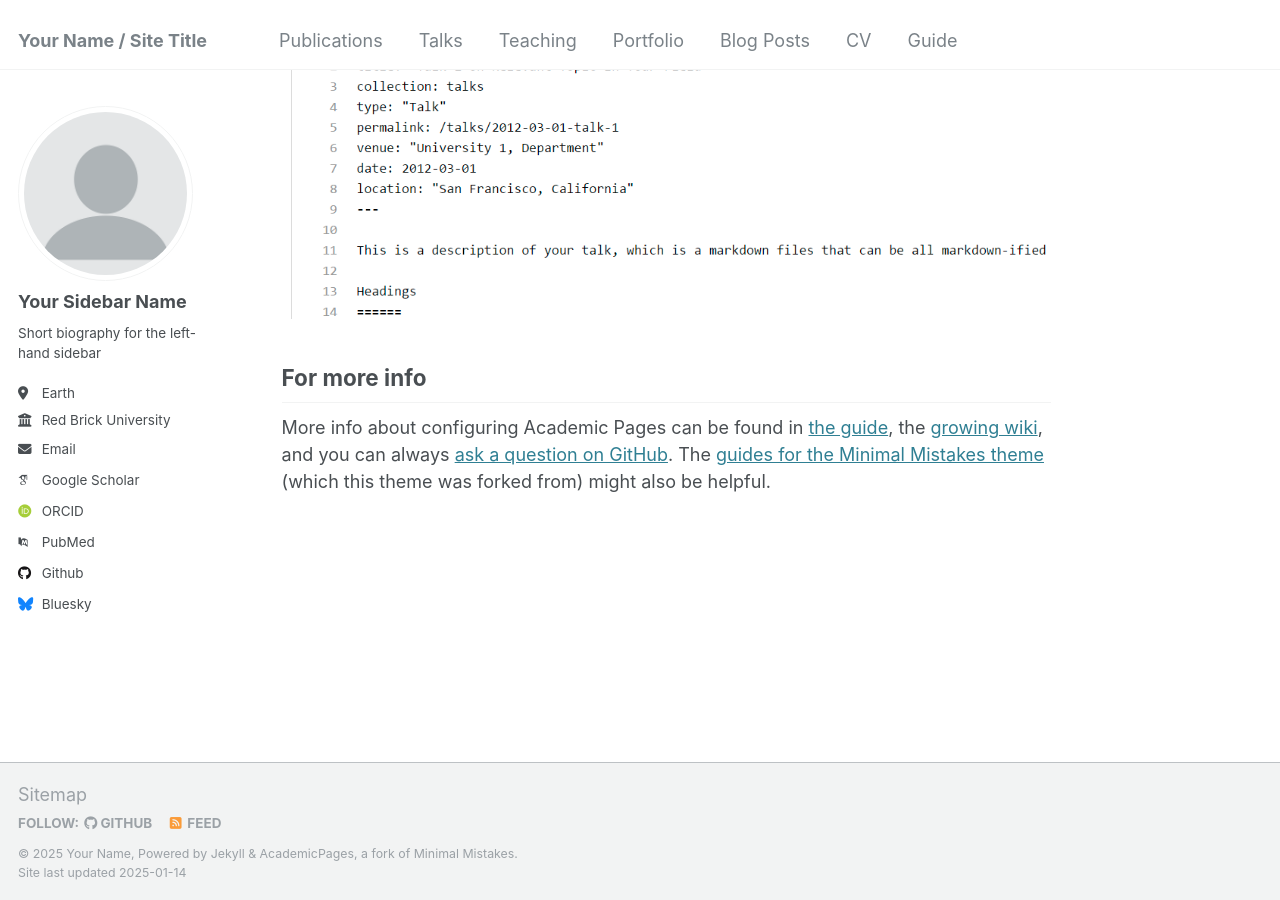
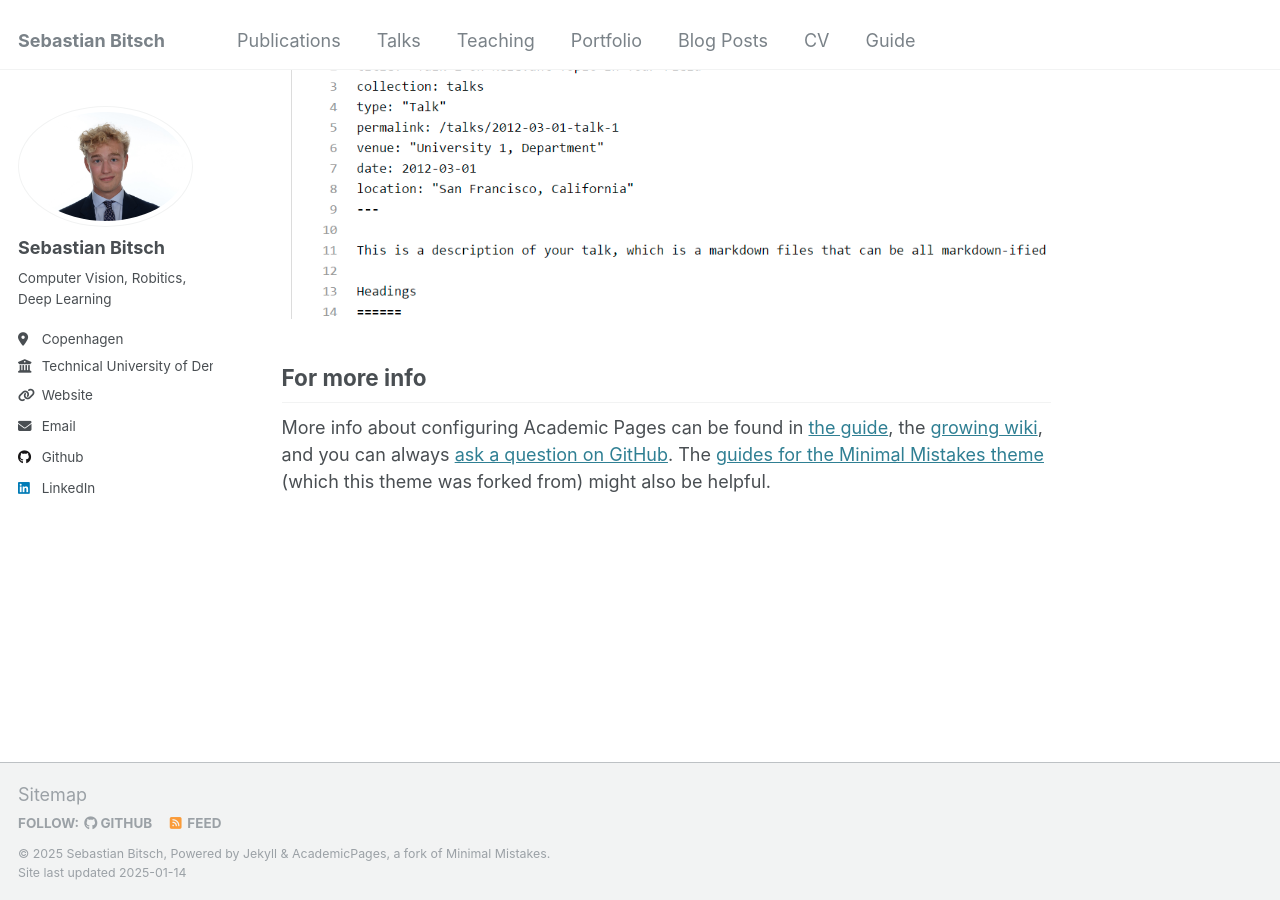
Before and after one commit to SebastianBitsch/sebastianbitsch.github.io, a Jekyll site: the page built from _pages/about.md, in a window 1280 px wide and 900 px high, scrolled down 2643 px. Built offline with Jekyll 4.4.1, drawn with Linux system fonts in a browser that asks for light colours; some web fonts are replaced.

Commit message:
update basics

```diff
--- a/_config.yml
+++ b/_config.yml
@@ -8,13 +8,13 @@
 
 # Basic Site Settings
 locale                   : "en-US"
-title                    : "Your Name / Site Title"
+title                    : "Sebastian Bitsch"
 title_separator          : "-"
-name                     : &name "Your Name"
+name                     : &name "Sebastian Bitsch"
 description              : &description "personal description"
-url                      : https://academicpages.github.io # the base hostname & protocol for your site e.g. "https://[your GitHub username].github.io"
+url                      : https://sebastianbitsch.github.io # the base hostname & protocol for your site e.g. "https://[your GitHub username].github.io"
 baseurl                  : "" # the subpath of your site, e.g. "/blog"
-repository               : "academicpages/academicpages.github.io"
+repository               : "sebastianbitsch/sebastianbitsch.github.io"
 
 # Site Author - The following control what appear as part of the author content on the side bar.
 #               If a field is blank the icon and link will not appear, otherwise it will be shown.
@@ -22,21 +22,21 @@ repository               : "academicpages/academicpages.github.io"
 author:
   # Biographic information
   avatar           : "profile.png"
-  name             : "Your Sidebar Name"
+  name             : "Sebastian Bitsch"
   pronouns         : # example: "she/her"
-  bio              : "Short biography for the left-hand sidebar"
-  location         : "Earth"
-  employer         : "Red Brick University"
-  uri              : # URL
-  email            : "none@example.org"
+  bio              : "Computer Vision, Robitics, Deep Learning"
+  location         : "Copenhagen"
+  employer         : "Technical University of Denmark (DTU)"
+  uri              : "http://dtu.dk"
+  email            : "sebastianbitsch@protonmail.com"
 
   # Academic websites
   arxiv            : # URL - Update with the correct link to your profile
-  googlescholar    : "https://scholar.google.com/citations?user=PS_CX0AAAAAJ"
+  googlescholar    : # "https://scholar.google.com/citations?user=PS_CX0AAAAAJ"
   impactstory      : # URL
-  orcid            : "http://orcid.org/yourorcidurl"
+  orcid            : # "http://orcid.org/yourorcidurl"
   semantic         : # URL
-  pubmed           : "https://www.ncbi.nlm.nih.gov/pubmed/?term=john+snow"
+  pubmed           : # "https://www.ncbi.nlm.nih.gov/pubmed/?term=john+snow"
   researchgate     : # URL
   scopus           : # URL
 
@@ -44,12 +44,12 @@ author:
   bitbucket        : # Username - Update with your username on the site
   codepen          : # Username
   dribbble         : # Username
-  github           : "academicpages"
+  github           : "sebastianbitsch"
   kaggle           : # Username
   stackoverflow    : # User number or user number and name (i.e., use "1" or "1/jeff-atwood")
 
   # Social media
-  bluesky          : "bsky.app" # Replace this with you Bluesky username
+  bluesky          : # "bsky.app" # Replace this with you Bluesky username
   facebook         : # Username
   flickr           : # Username
   foursquare       : # Username
@@ -58,7 +58,7 @@ author:
   keybase          : # Username
   instagram        : # Username
   lastfm           : # Username
-  linkedin         : # Username
+  linkedin         : "sebastianbitsch"
   mastodon         : # URL
   medium           : # URL
   pinterest        : # Username
```
Also changed, not shown: images/profile.png, 1 other file.
